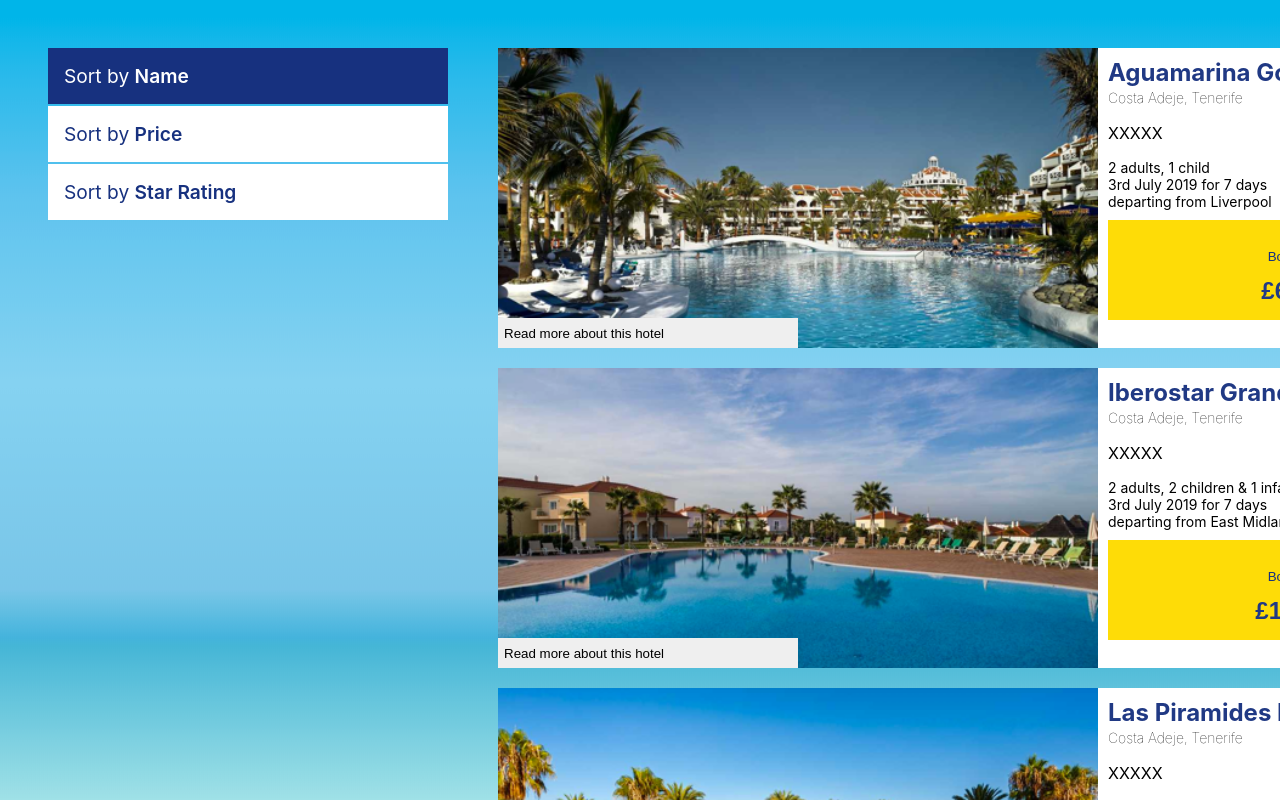
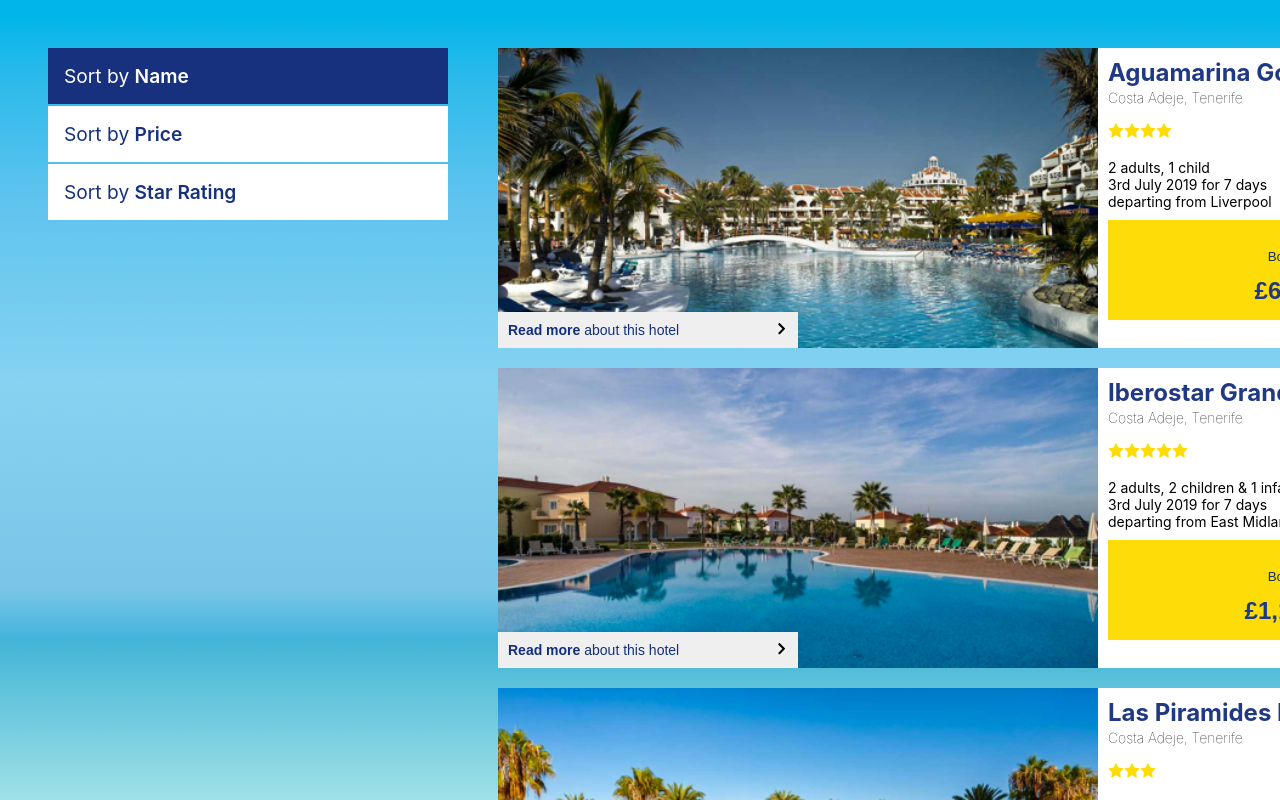
Before and after one commit to ajamarco/on_the_beach_assessment, a React (Create React App) app: page / in a window 1280 px wide. Shown: the top 800 px of the page. Built offline with nearby package versions, Linux system fonts and the light colour scheme.

Commit message:
stars icon added

```diff
--- a/package.json
+++ b/package.json
@@ -12,6 +12,7 @@
     "@types/react-dom": "^18.2.22",
     "react": "^18.2.0",
     "react-dom": "^18.2.0",
+    "react-icons": "^5.0.1",
     "react-scripts": "5.0.1",
     "typescript": "^4.9.5",
     "web-vitals": "^2.1.4"
--- a/src/App.css
+++ b/src/App.css
@@ -55,9 +55,23 @@
   align-content: flex-end;
 }
 
-.trip__button {
+/*button at the bottom of the hotel image*/
+.trip__show_overview {
   border: none;
   text-align: left;
+  display: grid;
+  grid-template-columns: auto auto;
+  padding: 0;
+  justify-content: space-between;
+  align-content: center;
+  padding: 10px;
+}
+
+.trip__show_overview p {
+  margin: 0;
+  padding: 0;
+  color: #142f81;
+  font-size: 14px;
 }
 
 /*trip info*/
--- a/src/App.tsx
+++ b/src/App.tsx
@@ -2,10 +2,6 @@
 import "./App.css";
 import SortSelection from "./components/SortSelection";
 import Trips from "./components/Trips";
-import FilterTest from "./components/test/FilterTest";
-import TripsTest from "./components/test/TripsTest";
-import image1 from "../src/assets/hotel-image-1.png";
-import TripCard from "./components/TripCard";
 
 function App() {
   //create a state to hold the sort value for hotels. Hotels can be sorted by name, price or star rating
--- a/src/components/TripCard.tsx
+++ b/src/components/TripCard.tsx
@@ -1,7 +1,6 @@
 import { useState } from "react";
-
-//import the css
-import "../styles/TripCard.css";
+import { FaChevronDown, FaChevronRight } from "react-icons/fa";
+import { GoStarFill } from "react-icons/go";
 
 interface TripCardProps {
   hotelName: string;
@@ -12,7 +11,7 @@
   bookDate: string;
   bookPeriod: string;
   departingFrom: string;
-  price: number;
+  price: string;
   overview: string;
 }
 
@@ -29,6 +28,29 @@
   overview,
 }: TripCardProps) => {
   const [showOverview, setShowOverview] = useState(false);
+
+  const renderOpenedOverview = () => {
+    return (
+      <>
+        <p>
+          <b>Read less</b> about this hotel
+        </p>
+        <FaChevronDown />
+      </>
+    );
+  };
+
+  const renderClosedOverview = () => {
+    return (
+      <>
+        <p>
+          <b>Read more</b> about this hotel
+        </p>
+        <FaChevronRight />
+      </>
+    );
+  };
+
   return (
     <div className="trip">
       <div
@@ -36,18 +58,20 @@
         style={{ backgroundImage: `url(${hotelImage})` }}
       >
         <button
-          className="trip__button"
+          className="trip__show_overview"
           onClick={() => setShowOverview(!showOverview)}
         >
-          {showOverview
-            ? "Read less about this hotel"
-            : "Read more about this hotel"}
+          {showOverview ? renderOpenedOverview() : renderClosedOverview()}
         </button>
       </div>
       <div className="trip__info">
         <h1>{hotelName}</h1>
         <span>{hotelLocation}</span>
-        <p>XXXXX</p>
+        <p>
+          {Array.from({ length: starRating }, (_, index) => (
+            <GoStarFill color="#FEDC07" />
+          ))}
+        </p>
         <div className="trip__info__details">
           <p>{hotelOcupation}</p>
           <p>
@@ -57,7 +81,7 @@
         </div>
         <button className="trip__book_now">
           <p>Book Now</p>
-          <h1>£{price}</h1>
+          <h1>{price}</h1>
         </button>
       </div>
       <div
--- a/src/components/Trips.tsx
+++ b/src/components/Trips.tsx
@@ -2,7 +2,6 @@
 import hotel1Image from "../assets/hotel-image-1.png";
 import hotel2Image from "../assets/hotel-image-2.png";
 import hotel3Image from "../assets/hotel-image-3.png";
-import { render } from "@testing-library/react";
 
 const Trips = ({ sortBy }: { sortBy: string }) => {
   console.log("we should sort by ", sortBy);
@@ -76,7 +75,10 @@
         bookDate={hotel.bookDate}
         bookPeriod={hotel.bookPeriod}
         departingFrom={hotel.departingFrom}
-        price={hotel.price}
+        price={hotel.price.toLocaleString("en-GB", {
+          style: "currency",
+          currency: "GBP",
+        })}
         overview={hotel.overview}
       />
     ));
```
Also changed, not shown: 1 other file (tests, documents, lock files or other folders).
